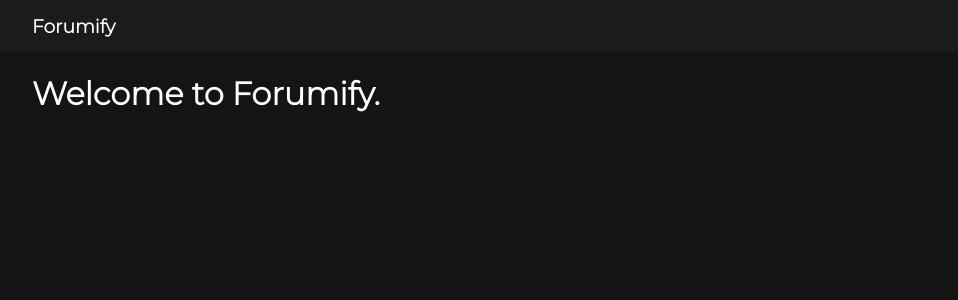
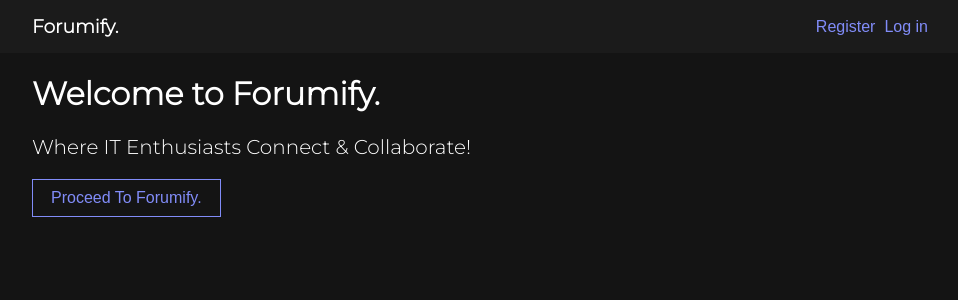
Before and after one commit to Shkurtevski/Forumify, a Next.js app: page / in a window 1280 px wide. Shown: the top 300 px of the page, without its empty margins (160-1118 px from the left). Built offline with nearby package versions, Linux system fonts and the light colour scheme.

Commit message:
update document

```diff
--- a/app/components/Banner.tsx
+++ b/app/components/Banner.tsx
@@ -6,6 +6,8 @@ const Banner: React.FC = () => {
       <div className="banner">
         <div className="banner-container">
           <h1>Welcome to Forumify.</h1>
+          <p>Where IT Enthusiasts Connect & Collaborate!</p>
+          <button className="btn">Proceed To Forumify.</button>
         </div>
       </div>
     </main>
--- a/app/components/Navbar.tsx
+++ b/app/components/Navbar.tsx
@@ -4,7 +4,11 @@ const Navbar = () => {
   return (
     <nav className="navbar">
       <div className="navbar-wrapper">
-        <h3 className="logo">Forumify</h3>
+        <h3 className="logo">Forumify.</h3>
+        <div className="navbar-content-wrapper">
+          <button className="register-btn">Register</button>
+          <button className="register-btn">Log in</button>
+        </div>
       </div>
     </nav>
   );
--- a/app/css/abstracts/_variables.scss
+++ b/app/css/abstracts/_variables.scss
@@ -17,7 +17,7 @@ $heading-size-big:           rem-calc(44);
 $heading-size-bigger:        rem-calc(60);
 
 $font-weight-normal:         400;
-$font-weight-bold:           700;
+$font-weight-bold:           600;
 $font-weight-base:           $font-weight-normal;
 
 // Size settings
@@ -35,6 +35,9 @@ $text-color-primary:         #fff;
 $background-color-primary:     #141414;
 $background-color-secondary:   rgb(27, 27, 27);
 
+// Button Colors
+$button-color-primary:         rgb(129, 140, 248);
+$button-color-hover:           rgb(79, 70, 229);
 
 // Transition
-$transition:                   0.3s;
+$transition:                   0.1s;
--- a/app/css/components/_home.scss
+++ b/app/css/components/_home.scss
@@ -7,5 +7,8 @@
     h1 {
       color: var.$text-color-primary;
     }
+    p {
+      font-size: var.$font-size-medium;
+    }
   }
 }
--- a/app/css/components/_navbar.scss
+++ b/app/css/components/_navbar.scss
@@ -11,8 +11,19 @@ nav {
   top: 0;
   .navbar-wrapper {
     @extend %wrap;
+    display: flex;
+    justify-content: space-between;
+    align-items: center;
     .logo {
       margin: 0;
+      font-weight: var.$font-weight-bold;
+    }
+    .navbar-content-wrapper {
+      button {
+        &:not(:last-child) {
+          margin-right: var.$gutter-base * 0.3;
+        }
+      }
     }
   }
 }
--- a/app/css/core/_common-elements.scss
+++ b/app/css/core/_common-elements.scss
@@ -15,3 +15,31 @@ a {
 p {
   color: var.$text-color-primary;
 }
+
+.btn {
+  color: var.$button-color-primary;
+  background-color: transparent;
+  border: 1px solid var.$button-color-primary;
+  cursor: pointer;
+  padding: var.$gutter-base * 0.3 var.$gutter-base * 0.6;
+  font-size: var.$font-size-base;
+  &:hover {
+    background-color: var.$button-color-hover;
+    color: var.$text-color-primary;
+    transition: var.$transition;
+  }
+}
+
+.register-btn {
+  color: var.$button-color-primary;
+  background-color: transparent;
+  border: none;
+  font-size: var.$font-size-base;
+  padding: 0;
+  cursor: pointer;
+  &:hover {
+    color: var.$button-color-hover;
+    border-bottom: 1px solid var.$button-color-hover;
+    transition: var.$transition;
+  }
+}
--- a/app/css/global.css
+++ b/app/css/global.css
@@ -43,8 +43,39 @@ p {
   color: #fff;
 }
 
+.btn {
+  color: rgb(129, 140, 248);
+  background-color: transparent;
+  border: 1px solid rgb(129, 140, 248);
+  cursor: pointer;
+  padding: 0.5625rem 1.125rem;
+  font-size: 1rem;
+}
+.btn:hover {
+  background-color: rgb(79, 70, 229);
+  color: #fff;
+  transition: 0.1s;
+}
+
+.register-btn {
+  color: rgb(129, 140, 248);
+  background-color: transparent;
+  border: none;
+  font-size: 1rem;
+  padding: 0;
+  cursor: pointer;
+}
+.register-btn:hover {
+  color: rgb(79, 70, 229);
+  border-bottom: 1px solid rgb(79, 70, 229);
+  transition: 0.1s;
+}
+
 .home .banner-container h1 {
   color: #fff;
+}
+.home .banner-container p {
+  font-size: 1.25rem;
 }
 
 nav {
@@ -55,6 +86,15 @@ nav {
   width: 100%;
   top: 0;
 }
+nav .navbar-wrapper {
+  display: flex;
+  justify-content: space-between;
+  align-items: center;
+}
 nav .navbar-wrapper .logo {
   margin: 0;
+  font-weight: 600;
+}
+nav .navbar-wrapper .navbar-content-wrapper button:not(:last-child) {
+  margin-right: 0.5625rem;
 }/*# sourceMappingURL=global.css.map */
```
Also changed, not shown: 1 other file (tests, documents, lock files or other folders).
